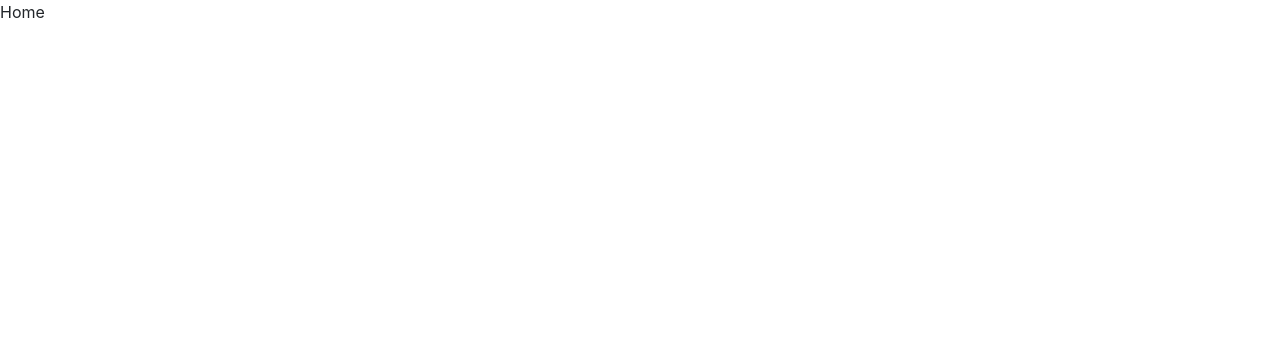
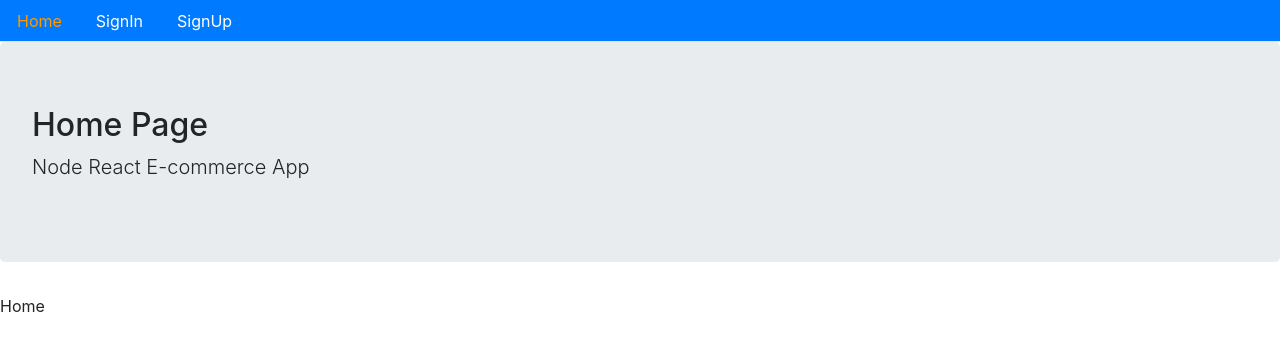
Before and after one commit to kazhala/ecommerce-bookstore, a React (Create React App) app: page / in a window 1280 px wide. Shown: the top 350 px of the page. Built offline with nearby package versions, Linux system fonts and the light colour scheme.

Commit message:
ADD layout and nav bar

```diff
--- a/src/Routes.js
+++ b/src/Routes.js
@@ -3,10 +3,12 @@ import { BrowserRouter, Switch, Route } from 'react-router-dom';
 import SignUp from './user/SignUp';
 import SignIn from './user/SignIn';
 import Home from './core/Home';
+import Menu from './core/Menu';
 
 const Routes = props => {
     return (
         <BrowserRouter>
+            <Menu />
             <Switch>
                 <Route path="/" exact component={Home} />
                 <Route path="/signin" exact component={SignIn} />
--- a/src/core/Home.js
+++ b/src/core/Home.js
@@ -1,7 +1,12 @@
 import React from 'react';
+import Layout from './Layout';
 
 const Home = props => {
-    return <div>Home</div>;
+    return (
+        <Layout title={'Home Page'} description={'Node React E-commerce App'}>
+            Home
+        </Layout>
+    );
 };
 
 export default Home;
--- /dev/null
+++ b/src/core/Layout.js
@@ -0,0 +1,21 @@
+import React from 'react';
+
+const Layout = props => {
+    const {
+        title = 'Title',
+        description = 'Description',
+        children,
+        className
+    } = props;
+    return (
+        <div>
+            <div className="jumbotron">
+                <h2>{title}</h2>
+                <p className="lead">{description}</p>
+            </div>
+            <div className={className}>{children}</div>
+        </div>
+    );
+};
+
+export default Layout;
--- /dev/null
+++ b/src/core/Menu.js
@@ -0,0 +1,49 @@
+import React from 'react';
+import { Link, withRouter } from 'react-router-dom';
+
+const isActive = (history, path) => {
+    if (history.location.pathname === path) {
+        return { color: '#ff9900' };
+    } else {
+        return { color: '#ffffff' };
+    }
+};
+
+const Menu = props => {
+    const { history } = props;
+    return (
+        <div>
+            <ul className="nav nav-tabs bg-primary">
+                <li className="nav-item">
+                    <Link
+                        className="nav-link"
+                        to="/"
+                        style={isActive(history, '/')}
+                    >
+                        Home
+                    </Link>
+                </li>
+                <li className="nav-item">
+                    <Link
+                        className="nav-link"
+                        to="/signin"
+                        style={isActive(history, '/signin')}
+                    >
+                        SignIn
+                    </Link>
+                </li>
+                <li className="nav-item">
+                    <Link
+                        className="nav-link"
+                        to="/signup"
+                        style={isActive(history, '/signup')}
+                    >
+                        SignUp
+                    </Link>
+                </li>
+            </ul>
+        </div>
+    );
+};
+
+export default withRouter(Menu);
```
